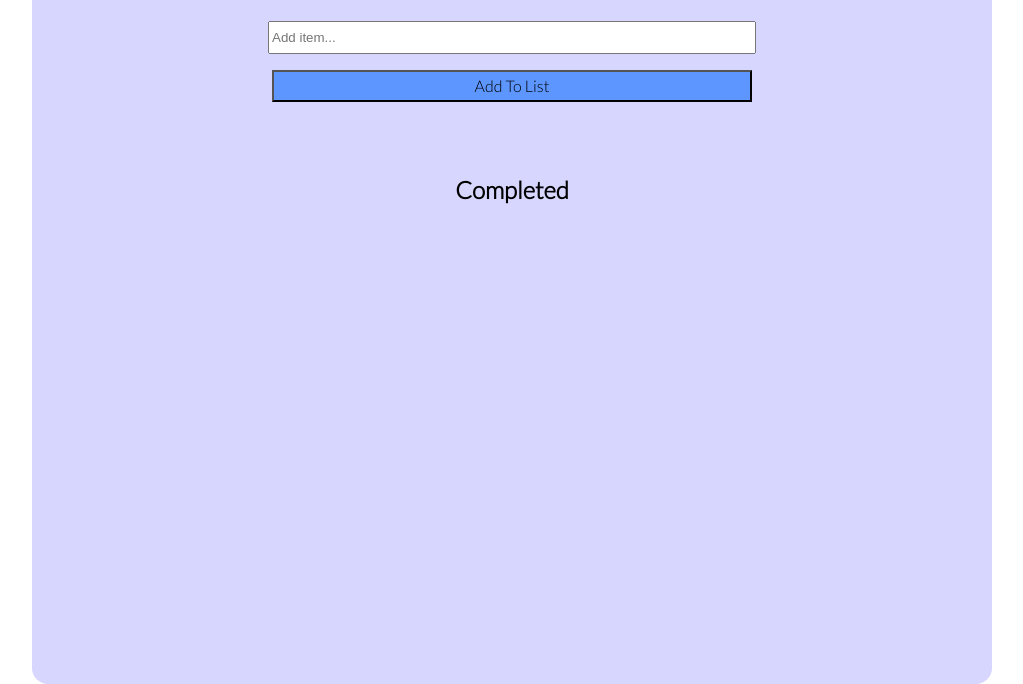
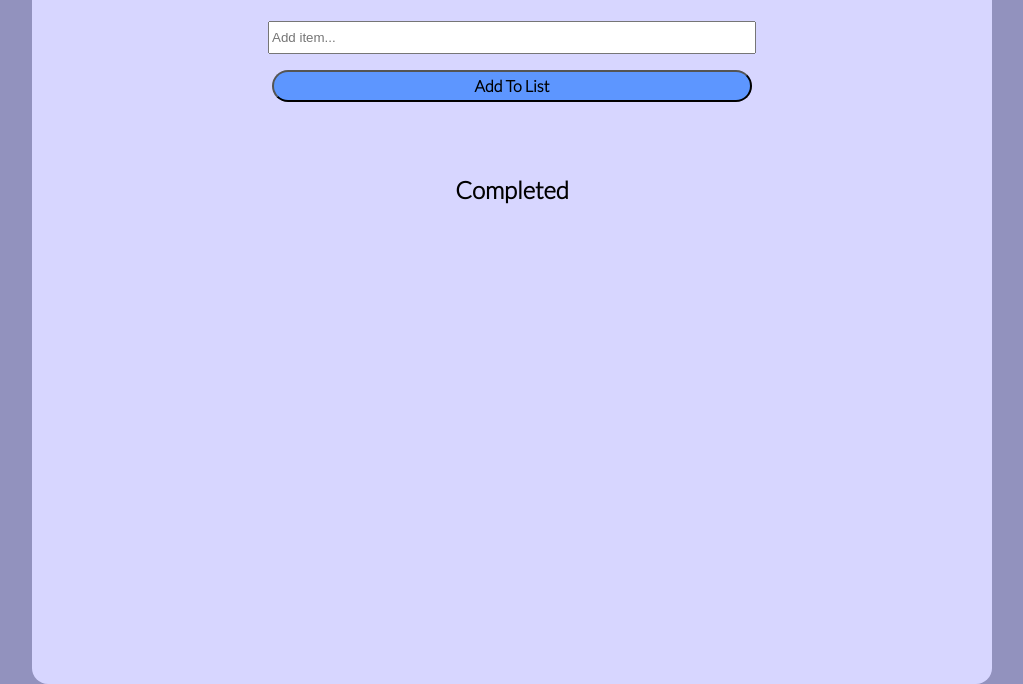
Before and after one commit to tulloch022/toDoList, a plain HTML site: page index.html in a window 1280 px wide. Shown: the part 148-832 px from the top of the page, without its empty margins (128-1151 px from the left). Drawn offline with Linux system fonts and the light colour scheme.

Commit message:
changed color scheme

```diff
--- a/styles.css
+++ b/styles.css
@@ -21,7 +21,7 @@ body {
 
 html {
     margin: 0 auto;
-    background-color: white;
+    background-color: rgb(146, 146, 190);
     font-family: var(--ff-secondary);
 }
 
@@ -33,6 +33,7 @@ html {
     width: 75%;
     height: 100vh;
     border-radius: 1em;
+    border-color: black;
 }
 
 
@@ -56,10 +57,12 @@ table {
 
 
 .button {
+    border-radius: 1em;
     margin-top: 1em;
     background-color: rgb(93, 150, 255);
     font-family: var(--ff-secondary);
     font-size: 1em;
+    font-weight: bold;
 }
 
 input {
```
